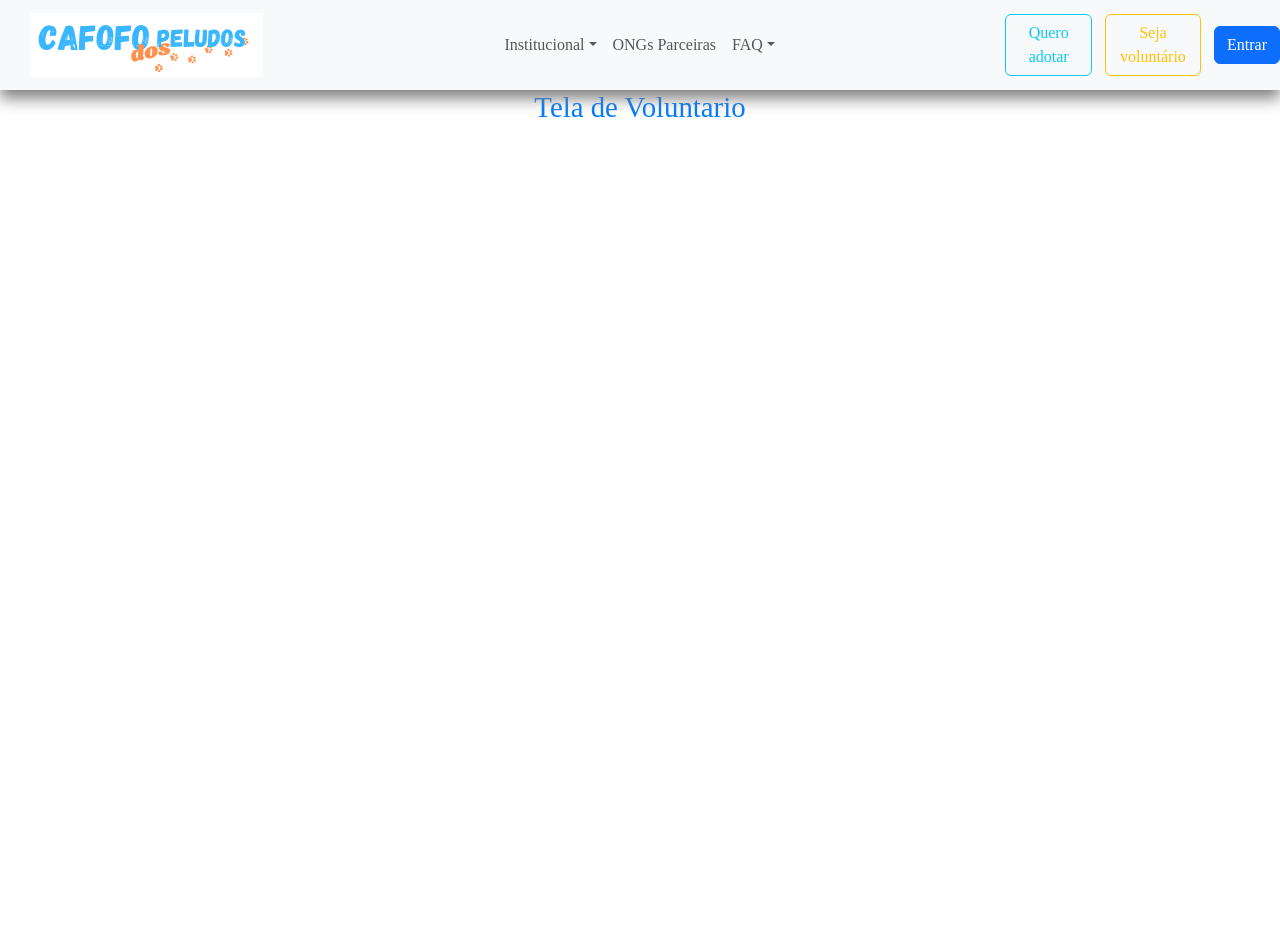
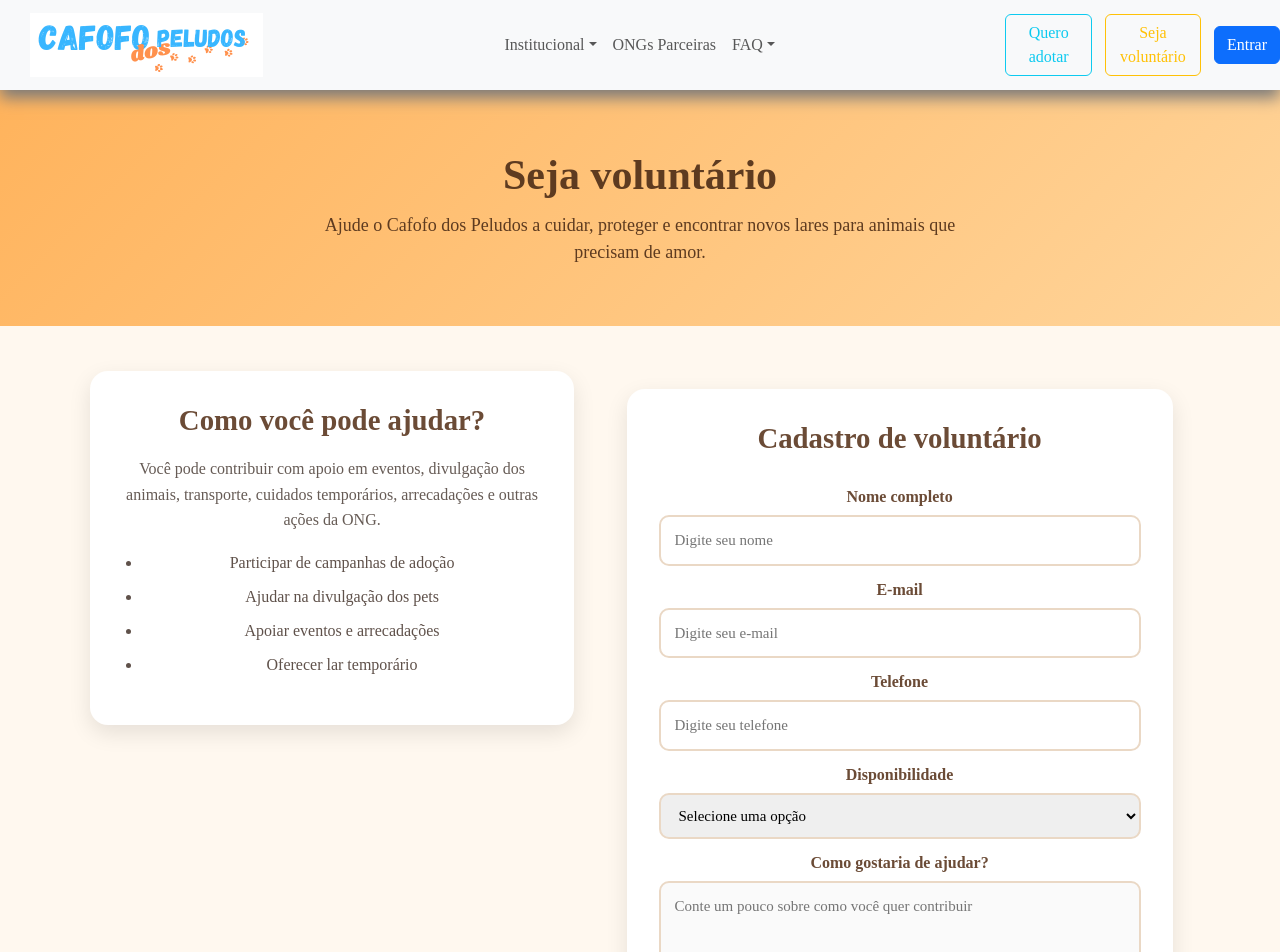
Before and after one commit to codedbydaph/Projeto-PW, a React (Vite) app: page /voluntario in a window 1280 px wide. Shown: the top 952 px of the page. Before the commit the page ends 800 px from the top, so only its background shows below. Built offline with nearby package versions, Linux system fonts and the light colour scheme; a web font is replaced by a local one.

Commit message:
Cria a tela de voluntarios

```diff
--- a/src/pages/Voluntario.jsx
+++ b/src/pages/Voluntario.jsx
@@ -1,11 +1,133 @@
-import React from "react"
-import '../style/global.css'
+import React, { useState } from "react";
+import "../style/global.css";
 
-function Voluntario(){
-    return (
-    <div>
-      <h2>Tela de Voluntario</h2>
-    </div>
+function Voluntario() {
+  const [formData, setFormData] = useState({
+    nome: "",
+    email: "",
+    telefone: "",
+    disponibilidade: "",
+    mensagem: "",
+  });
+
+  const handleChange = (e) => {
+    const { name, value } = e.target;
+
+    setFormData({
+      ...formData,
+      [name]: value,
+    });
+  };
+
+  const handleSubmit = (e) => {
+    e.preventDefault();
+
+    alert("Cadastro enviado com sucesso! Entraremos em contato em breve.");
+
+    setFormData({
+      nome: "",
+      email: "",
+      telefone: "",
+      disponibilidade: "",
+      mensagem: "",
+    });
+  };
+
+  return (
+    <main className="voluntario-page">
+      <section className="voluntario-hero">
+        <div>
+          <h1>Seja voluntário</h1>
+          <p>
+            Ajude o Cafofo dos Peludos a cuidar, proteger e encontrar novos lares
+            para animais que precisam de amor.
+          </p>
+        </div>
+      </section>
+
+      <section className="voluntario-container">
+        <div className="voluntario-info">
+          <h2>Como você pode ajudar?</h2>
+
+          <p>
+            Você pode contribuir com apoio em eventos, divulgação dos animais,
+            transporte, cuidados temporários, arrecadações e outras ações da ONG.
+          </p>
+
+          <ul>
+            <li>Participar de campanhas de adoção</li>
+            <li>Ajudar na divulgação dos pets</li>
+            <li>Apoiar eventos e arrecadações</li>
+            <li>Oferecer lar temporário</li>
+          </ul>
+        </div>
+
+        <form className="voluntario-form" onSubmit={handleSubmit}>
+          <h2>Cadastro de voluntário</h2>
+
+          <label htmlFor="nome">Nome completo</label>
+          <input
+            id="nome"
+            name="nome"
+            type="text"
+            placeholder="Digite seu nome"
+            value={formData.nome}
+            onChange={handleChange}
+            required
+          />
+
+          <label htmlFor="email">E-mail</label>
+          <input
+            id="email"
+            name="email"
+            type="email"
+            placeholder="Digite seu e-mail"
+            value={formData.email}
+            onChange={handleChange}
+            required
+          />
+
+          <label htmlFor="telefone">Telefone</label>
+          <input
+            id="telefone"
+            name="telefone"
+            type="tel"
+            placeholder="Digite seu telefone"
+            value={formData.telefone}
+            onChange={handleChange}
+            required
+          />
+
+          <label htmlFor="disponibilidade">Disponibilidade</label>
+          <select
+            id="disponibilidade"
+            name="disponibilidade"
+            value={formData.disponibilidade}
+            onChange={handleChange}
+            required
+          >
+            <option value="">Selecione uma opção</option>
+            <option value="semana">Durante a semana</option>
+            <option value="fim-de-semana">Fins de semana</option>
+            <option value="eventos">Apenas em eventos</option>
+            <option value="online">Ajuda online/divulgação</option>
+          </select>
+
+          <label htmlFor="mensagem">Como gostaria de ajudar?</label>
+          <textarea
+            id="mensagem"
+            name="mensagem"
+            placeholder="Conte um pouco sobre como você quer contribuir"
+            value={formData.mensagem}
+            onChange={handleChange}
+            rows="4"
+            required
+          ></textarea>
+
+          <button type="submit">Enviar cadastro</button>
+        </form>
+      </section>
+    </main>
   );
 }
 
--- a/src/style/global.css
+++ b/src/style/global.css
@@ -1098,3 +1098,127 @@ body {
 .btn-delete:hover {
   background-color: #da190b;
 }
+
+/* Página Seja Voluntário */
+
+.voluntario-page {
+  min-height: 85vh;
+  background: #fff8ef;
+  padding-bottom: 50px;
+}
+
+.voluntario-hero {
+  background: linear-gradient(135deg, #ffb35c, #ffd59b);
+  padding: 60px 20px;
+  text-align: center;
+  color: #5e3b20;
+}
+
+.voluntario-hero h1 {
+  font-size: 42px;
+  font-weight: bold;
+  margin-bottom: 12px;
+}
+
+.voluntario-hero p {
+  max-width: 700px;
+  margin: 0 auto;
+  font-size: 18px;
+}
+
+.voluntario-container {
+  width: 90%;
+  max-width: 1100px;
+  margin: 45px auto 0;
+  display: grid;
+  grid-template-columns: 1fr 1.2fr;
+  gap: 35px;
+  align-items: start;
+}
+
+.voluntario-info,
+.voluntario-form {
+  background: #ffffff;
+  border-radius: 18px;
+  padding: 32px;
+  box-shadow: 0 8px 22px rgba(0, 0, 0, 0.1);
+}
+
+.voluntario-info h2,
+.voluntario-form h2 {
+  color: #6b4b36;
+  margin-bottom: 18px;
+  font-weight: bold;
+}
+
+.voluntario-info p {
+  color: #665b55;
+  line-height: 1.6;
+}
+
+.voluntario-info ul {
+  padding-left: 20px;
+  margin-top: 18px;
+}
+
+.voluntario-info li {
+  margin-bottom: 10px;
+  color: #5f514a;
+}
+
+.voluntario-form {
+  display: flex;
+  flex-direction: column;
+}
+
+.voluntario-form label {
+  color: #6b4b36;
+  font-weight: 600;
+  margin-bottom: 6px;
+  margin-top: 12px;
+}
+
+.voluntario-form input,
+.voluntario-form select,
+.voluntario-form textarea {
+  border: 2px solid #ead8c5;
+  border-radius: 10px;
+  padding: 12px 14px;
+  font-size: 15px;
+  outline: none;
+  resize: none;
+}
+
+.voluntario-form input:focus,
+.voluntario-form select:focus,
+.voluntario-form textarea:focus {
+  border-color: #ff9f43;
+  box-shadow: 0 0 0 3px rgba(255, 159, 67, 0.18);
+}
+
+.voluntario-form button {
+  margin-top: 24px;
+  padding: 14px;
+  border: none;
+  border-radius: 10px;
+  background-color: #ff9f43;
+  color: #ffffff;
+  font-weight: bold;
+  font-size: 16px;
+  cursor: pointer;
+  transition: 0.2s;
+}
+
+.voluntario-form button:hover {
+  background-color: #f08b2b;
+}
+
+@media (max-width: 768px) {
+  .voluntario-container {
+    grid-template-columns: 1fr;
+  }
+
+  .voluntario-hero h1 {
+    font-size: 32px;
+  }
+}
```
